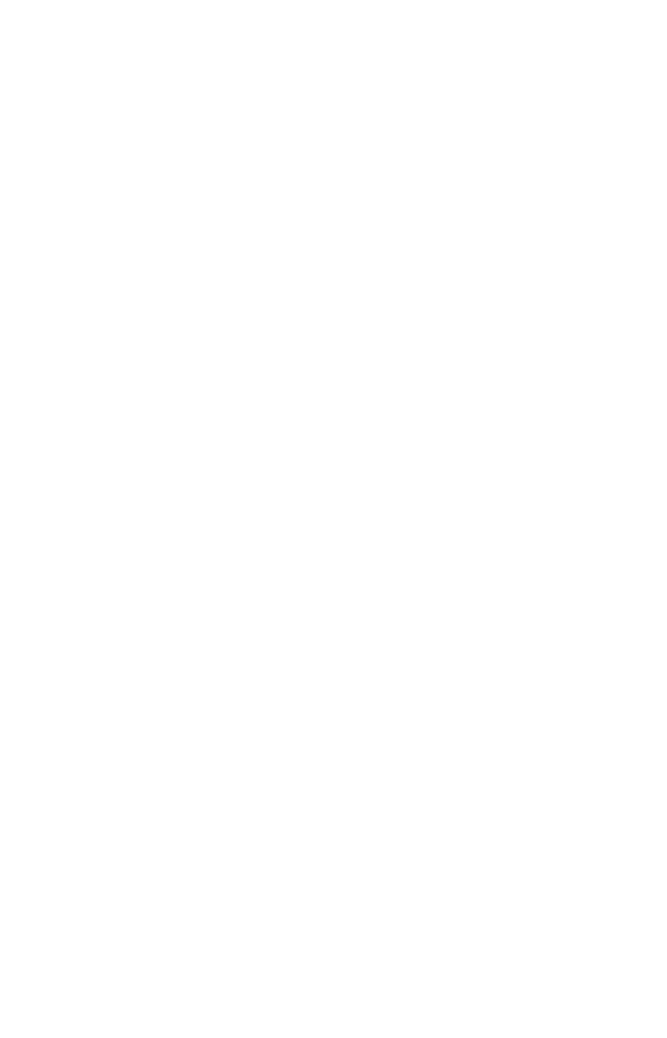
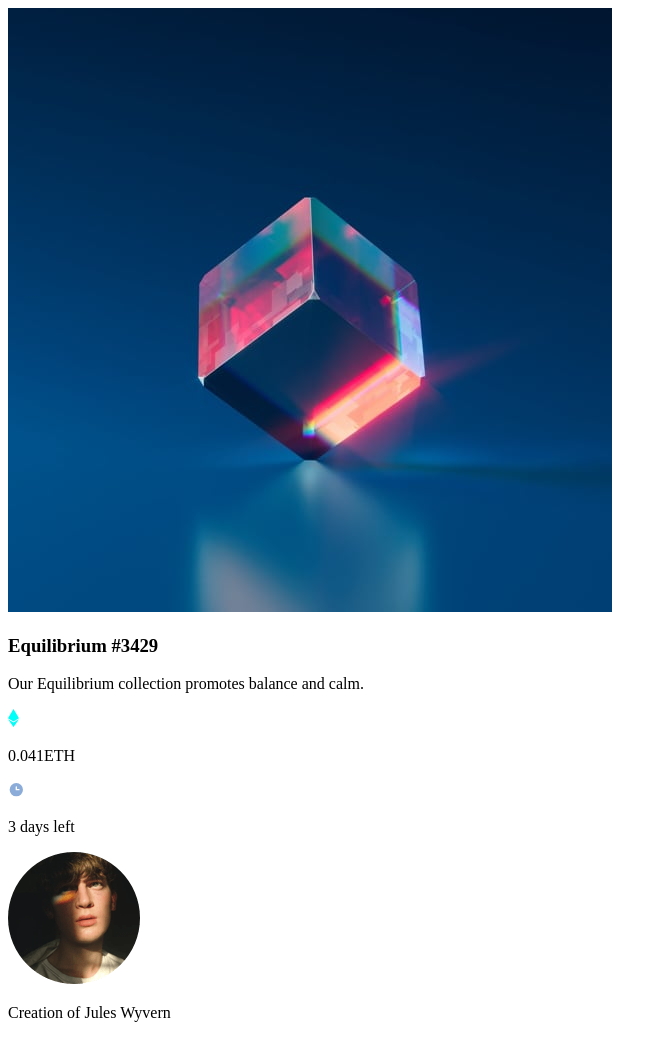
Before and after one commit to marite93/Preview-Card-Component, a plain HTML site: page index.html in a window 1280 px wide. Shown: the whole page, without its empty margins (0-667 px from the left). Before the commit the page ends 800 px from the top, so only its background shows below. Drawn offline with Linux system fonts and the light colour scheme.

Commit message:
agregando codigo html

```diff
--- a/index.html
+++ b/index.html
@@ -6,6 +6,29 @@
     <title>Document</title>
 </head>
 <body>
-
+    <main>
+        <section class="card">
+            <img src="/Preview-Card-Component/Assets/image-equilibrium.jpg" alt="cubo de cristal">
+            <section>
+                <h1>Equilibrium #3429</h1>
+                <p>Our Equilibrium collection promotes balance and calm.</p>
+                <section>
+                    <div class="icon-text">
+                        <img src="/Preview-Card-Component/Assets/icon-ethereum.svg" alt="icon-ethereum">
+                        <p>0.041ETH</p>
+                    </div>
+                    <div class="icon-text">
+                        <img src="/Preview-Card-Component/Assets/icon-clock.svg" alt="">
+                        <p>3 days left</p>
+                    </div>
+                </section>
+                <div></div>
+                <section>
+                    <img src="/Preview-Card-Component/Assets/image-avatar.png" alt="imagen perfil">
+                    <p>Creation of Jules Wyvern</p>
+                </section>
+            </section>
+        </section>
+    </main>
 </body>
 </html>
```
Also changed, not shown: Assets/icon-clock.svg (added), Assets/icon-ethereum.svg (added), Assets/icon-view.svg (added), Assets/image-avatar.png (added), Assets/image-equilibrium.jpg (added).
